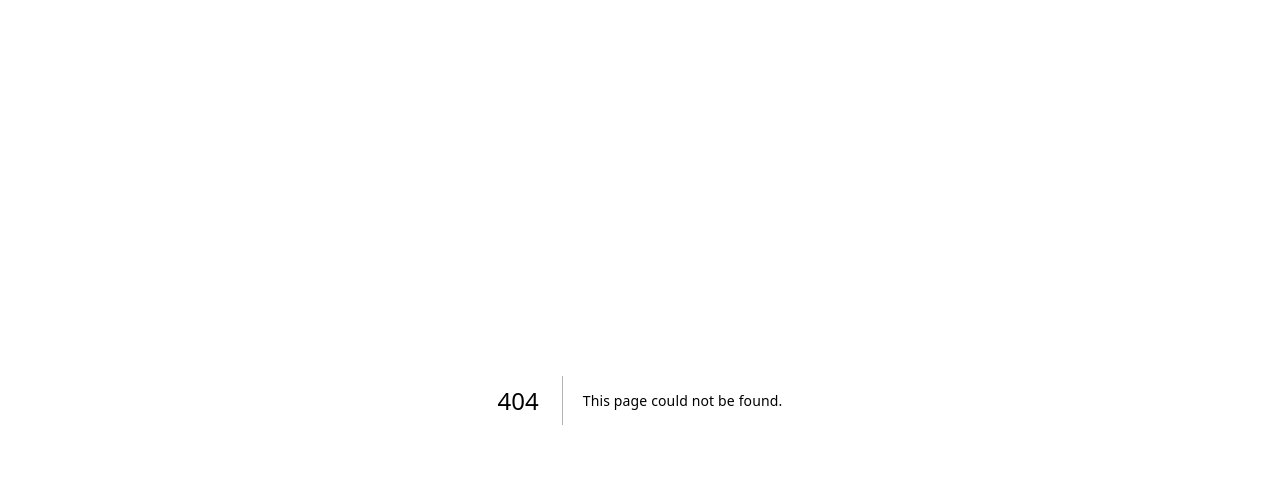
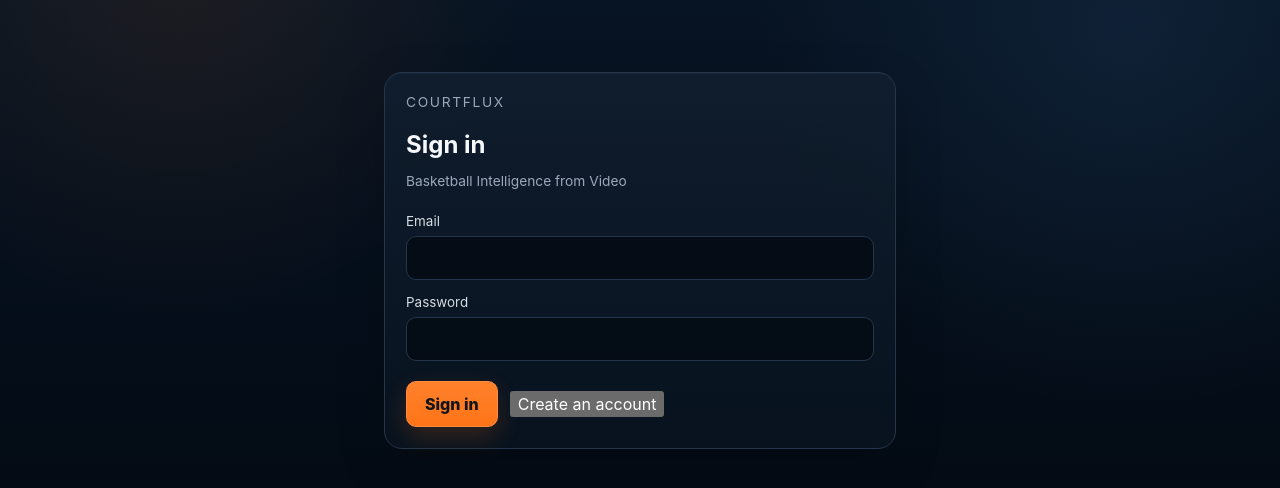
Before and after one commit to heitor-art-web/courtflux, a Next.js app in the folder web/: page /login in a window 1280 px wide. Before the commit this address had no page. Shown: the top 488 px of the page. Built offline with nearby package versions, Linux system fonts and the light colour scheme.

Commit message:
Add CourtFlux login and signup

```diff
--- /dev/null
+++ b/web/app/login/page.tsx
@@ -0,0 +1,94 @@
+"use client";
+
+import { FormEvent, useState } from "react";
+import { createClient } from "@/lib/supabase/client";
+
+export default function LoginPage() {
+  const [mode, setMode] = useState<"login" | "signup">("login");
+  const [fullName, setFullName] = useState("");
+  const [email, setEmail] = useState("");
+  const [password, setPassword] = useState("");
+  const [busy, setBusy] = useState(false);
+  const [message, setMessage] = useState("");
+  const [error, setError] = useState("");
+
+  async function submit(event: FormEvent<HTMLFormElement>) {
+    event.preventDefault();
+    setBusy(true);
+    setMessage("");
+    setError("");
+
+    try {
+      const supabase = createClient();
+      if (mode === "login") {
+        const { error: authError } = await supabase.auth.signInWithPassword({ email, password });
+        if (authError) throw authError;
+        window.location.assign("/");
+        return;
+      }
+
+      const { data, error: authError } = await supabase.auth.signUp({
+        email,
+        password,
+        options: {
+          data: { full_name: fullName.trim() || undefined },
+        },
+      });
+      if (authError) throw authError;
+
+      if (data.session) {
+        window.location.assign("/");
+        return;
+      }
+      setMessage("Account created. Check your email to confirm the account, then sign in.");
+      setMode("login");
+    } catch (authError) {
+      setError(authError instanceof Error ? authError.message : String(authError));
+    } finally {
+      setBusy(false);
+    }
+  }
+
+  return (
+    <main style={{ maxWidth: 560, margin: "0 auto", paddingTop: 72 }}>
+      <section className="panel">
+        <div style={{ marginBottom: 24 }}>
+          <div className="muted" style={{ letterSpacing: "0.12em", textTransform: "uppercase" }}>CourtFlux</div>
+          <h1 style={{ marginBottom: 8 }}>{mode === "login" ? "Sign in" : "Create account"}</h1>
+          <p className="muted">Basketball Intelligence from Video</p>
+        </div>
+
+        <form onSubmit={submit}>
+          <div className="form-grid">
+            {mode === "signup" ? (
+              <div className="field full">
+                <label>Full name</label>
+                <input value={fullName} onChange={(event) => setFullName(event.target.value)} autoComplete="name" />
+              </div>
+            ) : null}
+            <div className="field full">
+              <label>Email</label>
+              <input type="email" value={email} onChange={(event) => setEmail(event.target.value)} autoComplete="email" required />
+            </div>
+            <div className="field full">
+              <label>Password</label>
+              <input type="password" minLength={8} value={password} onChange={(event) => setPassword(event.target.value)} autoComplete={mode === "login" ? "current-password" : "new-password"} required />
+            </div>
+          </div>
+
+          <div className="actions" style={{ marginTop: 20 }}>
+            <button className="primary" type="submit" disabled={busy}>
+              {busy ? "Please wait…" : mode === "login" ? "Sign in" : "Create account"}
+            </button>
+            <button type="button" onClick={() => { setMode(mode === "login" ? "signup" : "login"); setError(""); setMessage(""); }}>
+              {mode === "login" ? "Create an account" : "I already have an account"}
+            </button>
+          </div>
+        </form>
+
+        {error ? <div className="error-box" style={{ marginTop: 18 }}>{error}</div> : null}
+        {message ? <div className="muted" style={{ marginTop: 18 }}>{message}</div> : null}
+      </section>
+    </main>
+  );
+}
```
